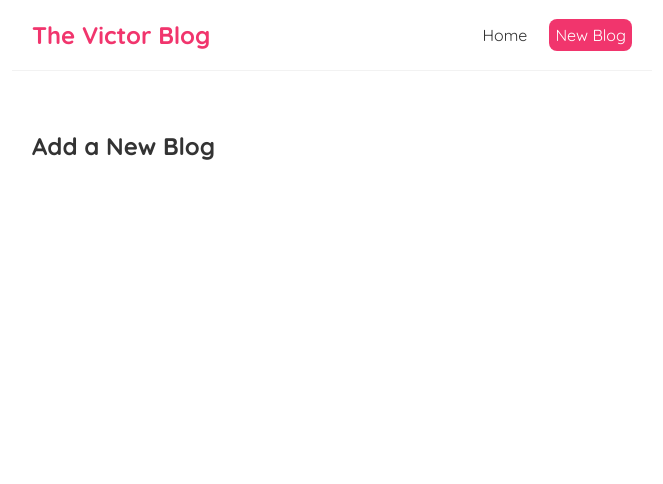
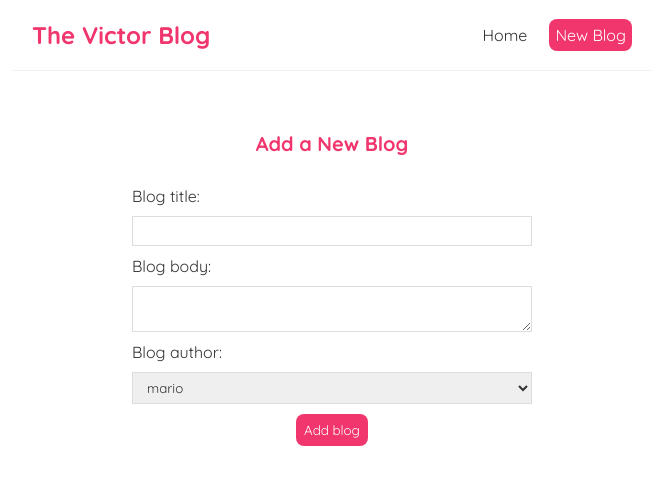
Before and after one commit to daoson12/victor-blog, a React (Create React App) app: page /create in a window 1280 px wide. Shown: the top 484 px of the page, without its empty margins (308-971 px from the left). Built offline with nearby package versions, Linux system fonts and the light colour scheme.

Commit message:
added modification on create

```diff
--- a/data/db.json
+++ b/data/db.json
@@ -3,72 +3,126 @@
     {
       "userId": 1,
       "id": 1,
-            "author":"Victor",
+      "author": "Victor",
       "title": "sunt aut facere repellat provident occaecati excepturi optio reprehenderit",
       "body": "quia et suscipit\nsuscipit recusandae consequuntur expedita et cum\nreprehenderit molestiae ut ut quas totam\nnostrum rerum est autem sunt rem eveniet architecto"
     },
     {
       "userId": 1,
       "id": 2,
-            "author":"Abdul",
+      "author": "Abdul",
       "title": "qui est esse",
       "body": "est rerum tempore vitae\nsequi sint nihil reprehenderit dolor beatae ea dolores neque\nfugiat blanditiis voluptate porro vel nihil molestiae ut reiciendis\nqui aperiam non debitis possimus qui neque nisi nulla"
     },
     {
       "userId": 1,
       "id": 3,
-            "author":"Jamal",
+      "author": "Jamal",
       "title": "ea molestias quasi exercitationem repellat qui ipsa sit aut",
       "body": "et iusto sed quo iure\nvoluptatem occaecati omnis eligendi aut ad\nvoluptatem doloribus vel accusantium quis pariatur\nmolestiae porro eius odio et labore et velit aut"
     },
     {
       "userId": 1,
       "id": 4,
-            "author":"Emmanuel",
+      "author": "Emmanuel",
       "title": "eum et est occaecati",
       "body": "ullam et saepe reiciendis voluptatem adipisci\nsit amet autem assumenda provident rerum culpa\nquis hic commodi nesciunt rem tenetur doloremque ipsam iure\nquis sunt voluptatem rerum illo velit"
     },
     {
       "userId": 1,
       "id": 5,
-            "author":"James",
+      "author": "James",
       "title": "nesciunt quas odio",
       "body": "repudiandae veniam quaerat sunt sed\nalias aut fugiat sit autem sed est\nvoluptatem omnis possimus esse voluptatibus quis\nest aut tenetur dolor neque"
     },
     {
       "userId": 1,
       "id": 6,
-            "author":"Nandom",
+      "author": "Nandom",
       "title": "dolorem eum magni eos aperiam quia",
       "body": "ut aspernatur corporis harum nihil quis provident sequi\nmollitia nobis aliquid molestiae\nperspiciatis et ea nemo ab reprehenderit accusantium quas\nvoluptate dolores velit et doloremque molestiae"
     },
     {
       "userId": 1,
       "id": 7,
-            "author":"Mike",
+      "author": "Mike",
       "title": "magnam facilis autem",
       "body": "dolore placeat quibusdam ea quo vitae\nmagni quis enim qui quis quo nemo aut saepe\nquidem repellat excepturi ut quia\nsunt ut sequi eos ea sed quas"
     },
     {
       "userId": 1,
       "id": 8,
-            "author":"Abraham",
+      "author": "Abraham",
       "title": "dolorem dolore est ipsam",
       "body": "dignissimos aperiam dolorem qui eum\nfacilis quibusdam animi sint suscipit qui sint possimus cum\nquaerat magni maiores excepturi\nipsam ut commodi dolor voluptatum modi aut vitae"
     },
     {
       "userId": 1,
       "id": 9,
-            "author":"Soke",
+      "author": "Soke",
       "title": "nesciunt iure omnis dolorem tempora et accusantium",
       "body": "consectetur animi nesciunt iure dolore\nenim quia ad\nveniam autem ut quam aut nobis\net est aut quod aut provident voluptas autem voluptas"
     },
     {
       "userId": 1,
       "id": 10,
-            "author":"Nana",
+      "author": "Nana",
       "title": "optio molestias id quia eum",
       "body": "quo et expedita modi cum officia vel magni\ndoloribus qui repudiandae\nvero nisi sit\nquos veniam quod sed accusamus veritatis error"
+    },
+    {
+      "title": "President Buhari speak on the recent attack on the taroks",
+      "body": "President Buhari speak on the recent attack on the taroks make reference to Dr solomon D lar as an empacipator with a difference. he further describe tw tarok man as a peaceful and hospitable.",
+      "author": "Yoshi",
+      "id": 11
+    },
+    {
+      "title": "Today in the News: I’m okay, presidential race not wrestling bout – Tinubu…",
+      "body": "I’m okay, presidential race not wrestling bout – Tinubu; Insurers reap huge premium from rising insecurity are top stories published across all major newspapers in Nigeria today, October 24, 2022.\n\nIn ‘Today in the News’, a newspaper review show on Vanguard Online TV, Precious Chukwudi, the anchor, reviewed major headlines published across major newspapers in Nigeria.",
+      "author": "mario",
+      "id": 12
+    },
+    {
+      "title": "Today in the News: I’m okay, presidential race not wrestling bout – Tinubu…",
+      "body": "I’m okay, presidential race not wrestling bout – Tinubu; Insurers reap huge premium from rising insecurity are top stories published across all major newspapers in Nigeria today, October 24, 2022.\n\nIn ‘Today in the News’, a newspaper review show on Vanguard Online TV, Precious Chukwudi, the anchor, reviewed major headlines published across major newspapers in Nigeria.",
+      "author": "mario",
+      "id": 13
+    },
+    {
+      "title": "Today in the News: I’m okay, presidential race not wrestling bout – Tinubu…",
+      "body": "I’m okay, presidential race not wrestling bout – Tinubu; Insurers reap huge premium from rising insecurity are top stories published across all major newspapers in Nigeria today, October 24, 2022.\n\nIn ‘Today in the News’, a newspaper review show on Vanguard Online TV, Precious Chukwudi, the anchor, reviewed major headlines published across major newspapers in Nigeria.",
+      "author": "mario",
+      "id": 14
+    },
+    {
+      "title": "ddds",
+      "body": "ddsdsds",
+      "author": "mario",
+      "id": 15
+    },
+    {
+      "title": "ddds",
+      "body": "ddsdsds",
+      "author": "mario",
+      "id": 16
+    },
+    {
+      "title": "ddds",
+      "body": "ddsdsds",
+      "author": "mario",
+      "id": 17
+    },
+    {
+      "title": "ddds",
+      "body": "ddsdsds",
+      "author": "mario",
+      "id": 18
+    },
+    {
+      "title": "I’m physically, mentally fit to govern Nigeria — Tinubu",
+      "body": "All Progressives Congress leader and presidential aspirant,Senator Ahmed Bola Tinubu has declared that he is physically and mentally fit to govern Nigeria and take it to the promised land if given the mandate.",
+      "author": "mario",
+      "id": 19
     }
   ]
 }
--- a/src/App.js
+++ b/src/App.js
@@ -1,8 +1,10 @@
 import React, { Component } from 'react';
 import Home from './Home';
 import Navbar from './Navbar';
-import { BrowserRouter as Router, Route, Switch} from 'react-router-dom'
+import { BrowserRouter as Router, Route, Switch } from 'react-router-dom'
 import Create from './Create';
+
+import BlogDetail from './BlogDetail';
 class App extends Component {
   render() {
     return (
@@ -12,10 +14,13 @@ class App extends Component {
           <div className='content'>
             <Switch>
               <Route exact path={"/"}>
-              <Home />
+                <Home />
               </Route>
-              <Route  path={"/create"}>
-              <Create />
+              <Route path={"/create"}>
+                <Create />
+              </Route>
+              <Route path={"/blogs/:id"}>
+                <BlogDetail />
               </Route>
             </Switch>
 
--- /dev/null
+++ b/src/BlogDetail.js
@@ -0,0 +1,24 @@
+import React from 'react'
+import { useParams } from "react-router-dom";
+import UseFetch from './UseFetch';
+
+function BlogDetail() {
+
+  const {id}=useParams();
+  const {data:blog, error, isPending}= UseFetch('http://localhost:8000/blog/'+id)
+  return (
+    <div className='blog-details'>
+    {isPending && <div>Loading...</div>}
+    {error && <div>{error}</div>}
+    {blog && (<div>
+      <article>
+      <h1>{blog.title}</h1>
+      <p style={{ color: "blue", borderRadius: '8px', fontStyle: 'italic' }}>Written by: {blog.author}</p>
+      <div>{blog.body}</div>
+      </article>
+    </div>)}
+    </div>
+  )
+}
+
+export default BlogDetail
--- a/src/BlogList.js
+++ b/src/BlogList.js
@@ -1,16 +1,20 @@
 import React from 'react'
+import { Link } from 'react-router-dom';
 
-function BlogList({blogs, title}) {
+function BlogList({ blogs, title }) {
 
   return (
     <div className='blog-list'>
-    <div className='blog-preview' style={{backgroundColor:'blue',color:'white', fontSize:'26px'}}> {title}</div>
-      {blogs.map((blog)=>(
+      <div className='blog-preview' style={{ backgroundColor: 'blue', color: 'white', fontSize: '26px' }}> {title}</div>
+      {blogs.map((blog) => (
         <div className='blog-preview' key={blog.id}>
+          <Link to={`blogs/${blog.id}`}>
 
-        <h2>{blog.title}</h2>
-        <p>{blog.body}</p>
-        <p style={{color: "blue",borderRadius:'8px', fontStyle:'italic'}}>Written by: {blog.author}</p>
+            <h2>{blog.title}</h2>
+            {/* <p>{blog.body}</p> */}
+            <p style={{ color: "blue", borderRadius: '8px', fontStyle: 'italic' }}>Written by: {blog.author}</p>
+          </Link>
+
         </div>
       ))}
     </div>
--- a/src/Create.js
+++ b/src/Create.js
@@ -1,9 +1,58 @@
 import React from 'react';
+import { useState, useEffect } from 'react'
+const Create=() =>{
 
-const Create=() =>{
+  const[title, setTitle]= useState('');
+  const [body, setBody]=useState('');
+  const [author, setAuthor]=useState('mario');
+  const [isPending, setIsPending]=useState(false)
+
+  const handleSubmit =(e)=>{
+
+    e.preventDefault();
+    const blog={title, body, author};
+
+      setIsPending(true);
+
+
+    fetch('http://localhost:8000/blog',{
+      method:'POST',
+      headers:{"Content-Type":"application/json"},
+      body:JSON.stringify(blog)
+    }).then(()=>{
+      console.log('new blog added');
+      setTimeout(() => {
+        setIsPending(false)
+      }, 3000);
+    })
+  }
+
   return (
     <div className='create'>
       <h2>Add a New Blog</h2>
+      <form onSubmit={handleSubmit}>
+        <label>Blog title:</label>
+        <input
+          type="text"
+          required
+          value={title}
+          onChange={(e)=>{(setTitle(e.target.value))}}
+        />
+         <label>Blog body:</label>
+         <textarea
+         required
+         value={body}
+         onChange={(e)=>{(setBody(e.target.value))}}></textarea>
+
+         <label>Blog author:</label>
+         <select value={author}
+         onChange={(e)=> {(setAuthor(e.target.value))}}>
+          <option value="Mario">mario</option>
+          <option value="Yoshi">yoshi</option>
+         </select>
+         {!isPending && <button>Add blog</button>}
+         {isPending && <button disabled>Adding blog...</button>}
+      </form>
     </div>
   );
 }
--- a/src/index.css
+++ b/src/index.css
@@ -49,3 +49,56 @@
   color: #f1356d;
   margin-bottom: 8px;
 }
+.blog-preview a{
+  text-decoration: none;
+}
+
+/* blog details page */
+.blog-details h2 {
+  font-size: 20px;
+  color: #f1356d;
+  margin-bottom: 10px;
+}
+.blog-details div {
+  margin: 20px 0;
+}
+.blog-details button {
+  background: #f1356d;
+  color: #fff;
+  border: 0;
+  padding: 8px;
+  border-radius: 8px;
+  cursor: pointer;
+}
+
+/* create new blog form */
+.create {
+  max-width: 400px;
+  margin: 0 auto;
+  text-align: center;
+}
+.create label {
+  text-align: left;
+  display: block;
+}
+.create h2 {
+  font-size: 20px;
+  color: #f1356d;
+  margin-bottom: 30px;
+}
+.create input, .create textarea, .create select {
+  width: 100%;
+  padding: 6px 10px;
+  margin: 10px 0;
+  border: 1px solid #ddd;
+  box-sizing: border-box;
+  display: block;
+}
+.create button {
+  background: #f1356d;
+  color: #fff;
+  border: 0;
+  padding: 8px;
+  border-radius: 8px;
+  cursor: pointer;
+}
```
Lines whose indentation alone changed are shown as unchanged.
